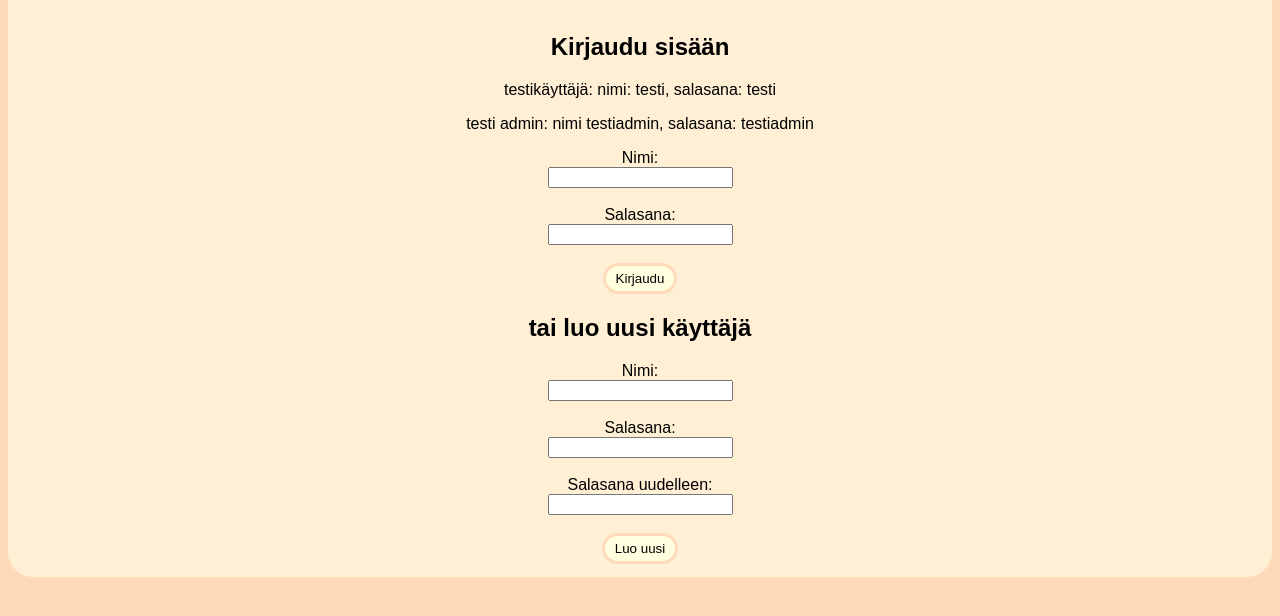
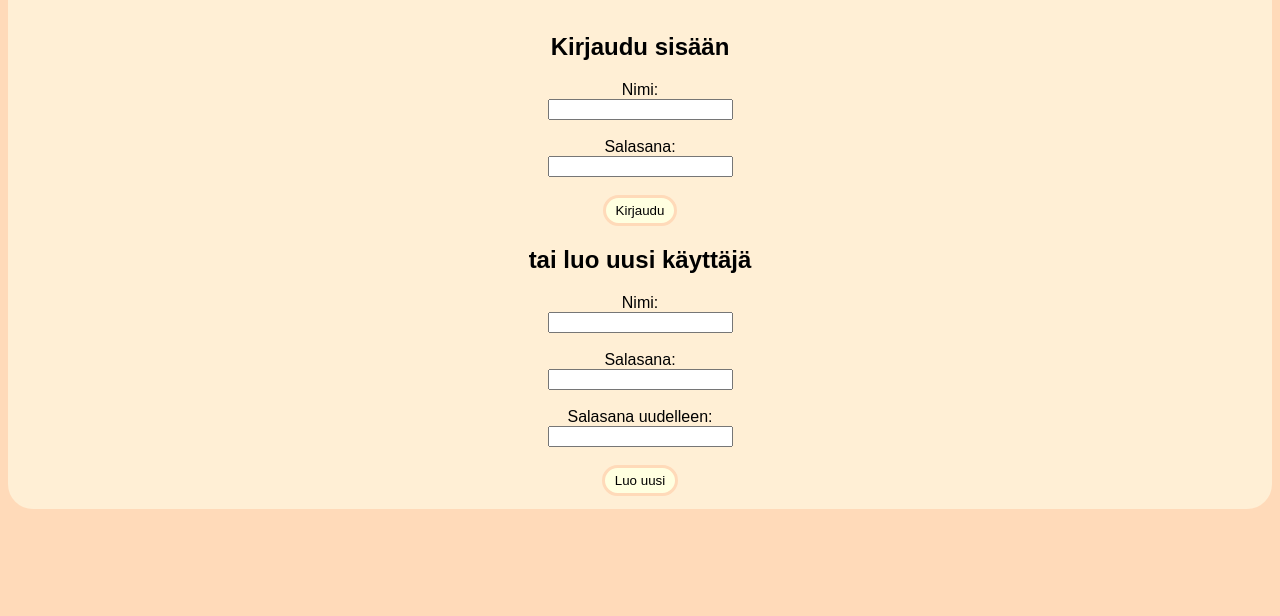
Before and after one commit to Jiisala/Nanovisa, a Flask app: page / in a window 1280 px wide. Shown: the part 142-758 px from the top of the page. Run offline with Flask 2, Linux system fonts and the light colour scheme; some libraries are stand-ins or nearby versions.

Commit message:
removed test user info from login screen

```diff
--- a/templates/login.html
+++ b/templates/login.html
@@ -1,8 +1,7 @@
 {% extends "layout.html" %} {% block content %}
 <div class="basic">
   <h2>Kirjaudu sisään</h2>
-  <p>testikäyttäjä: nimi: testi, salasana: testi</p>
-  <p>testi admin: nimi testiadmin, salasana: testiadmin</p>
+
   {% for message in get_flashed_messages(category_filter=["error_login"]) %}
   <div class="message_error">{{ message }}</div>
   {% endfor %}
```
